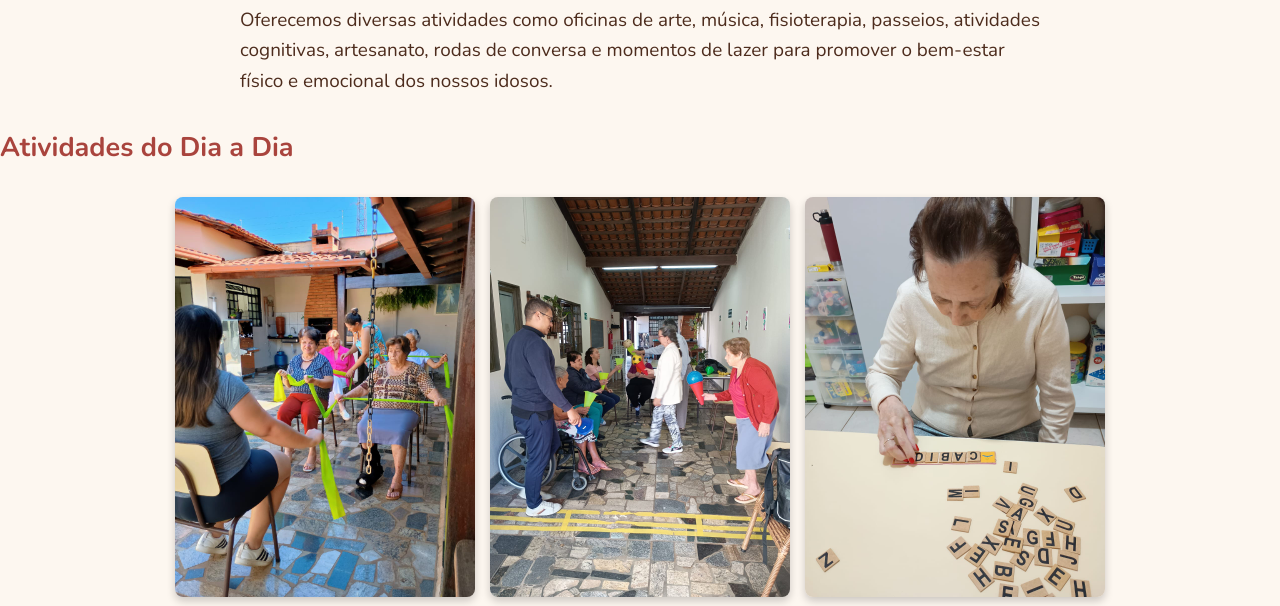
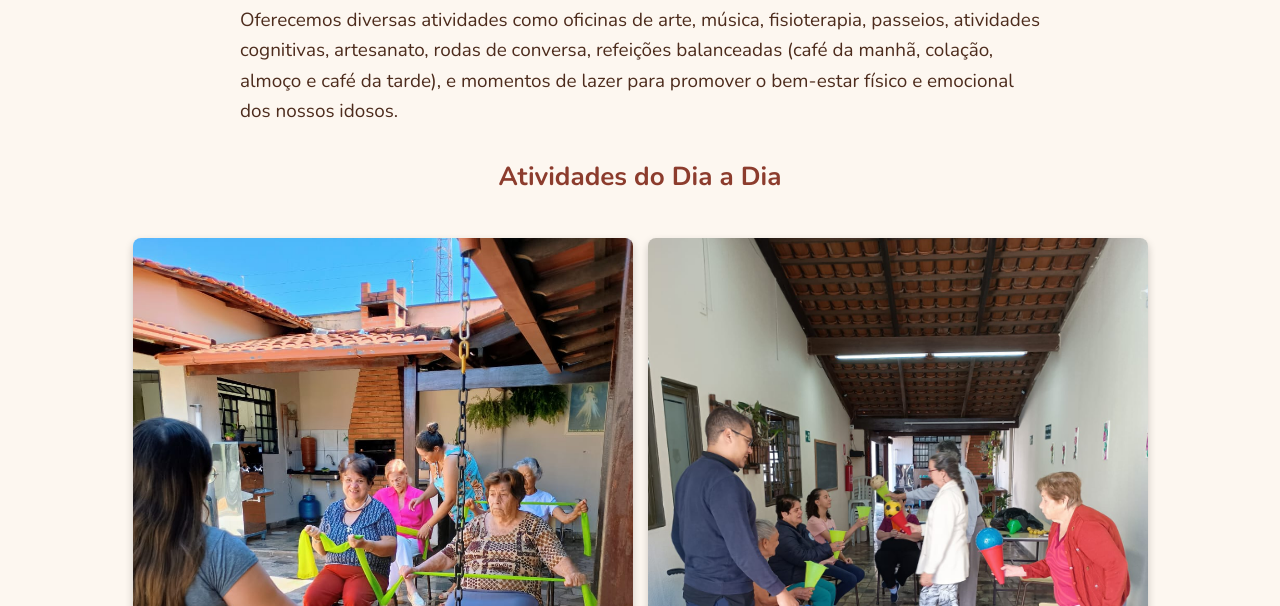
Before and after one commit to centro-revitalize/Revitalize, a plain HTML site: page atividades.html in a window 1280 px wide. Shown: the part 194-800 px from the top of the page. Drawn offline with nearby package versions, Linux system fonts and the light colour scheme.

Commit message:
centralizacao e tamanho fotos

```diff
--- a/atividades.html
+++ b/atividades.html
@@ -26,14 +26,16 @@
   <h1>Nossas Atividades</h1>
 
   <p>
-    Oferecemos diversas atividades como oficinas de arte, música, fisioterapia, passeios, atividades cognitivas, artesanato, rodas de conversa e momentos de lazer para promover o bem-estar físico e emocional dos nossos idosos.
+  Oferecemos diversas atividades como oficinas de arte, música, fisioterapia, passeios, atividades cognitivas, artesanato, rodas de conversa, refeições balanceadas (café da manhã, colação, almoço e café da tarde), e momentos de lazer para promover o bem-estar físico e emocional dos nossos idosos.
   </p>
   <section class="atividades">
   <h2>Atividades do Dia a Dia</h2>
+
   <div class="galeria">
     <img src="Imagens/Imagem fisioterapia1.jpg" alt="Atividade 1" class="foto">
     <img src="Imagens/Imagem fisioterapia 2.jpg" alt="Atividade 2" class="foto">
     <img src="Imagens/cognicao1.jpg" alt="Atividade 3" class="foto">
+    <img src="Imagens/alimentacao.jpg" alt="Atividade 10" class="foto">
     <img src="Imagens/Passeio imagem.jpg" alt="Atividade 4" class="foto">
     <img src="Imagens/Grupopsicoeducativo.jpg" alt="Atividade 5" class="foto">
     <img src="Imagens/psicoeducativo2.jpg" alt="Atividade 6" class="foto">
--- a/style.css
+++ b/style.css
@@ -183,13 +183,21 @@ footer{
 
 .foto {
   width: 100%;
-  max-width: 300px;
+  max-width: 500px;
   height: auto;
   border-radius: 8px;
   box-shadow: 0 4px 8px rgba(0,0,0,0.2);
   transition: transform 0.5s ease;
-}}
+}
 
 .foto:hover {
   transform: scale(1.05);
 }
+
+.atividades h2 {
+  text-align: center;
+  margin-top: 30px;
+  margin-bottom: 20px;
+  font-size: 26px;
+  color: #8c3c2d; /* mesma cor dos outros títulos */
+}
```
Also changed, not shown: Imagens/alimentacao.jpg (added).
